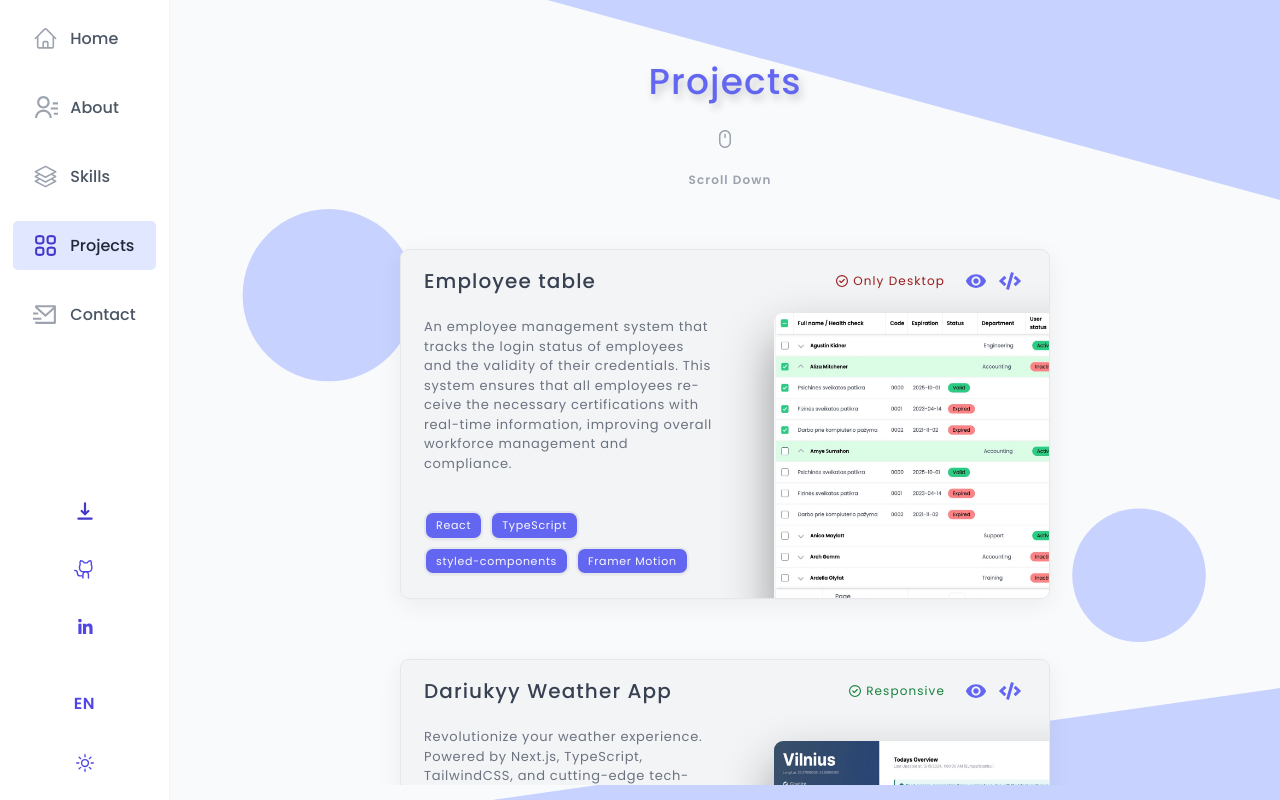
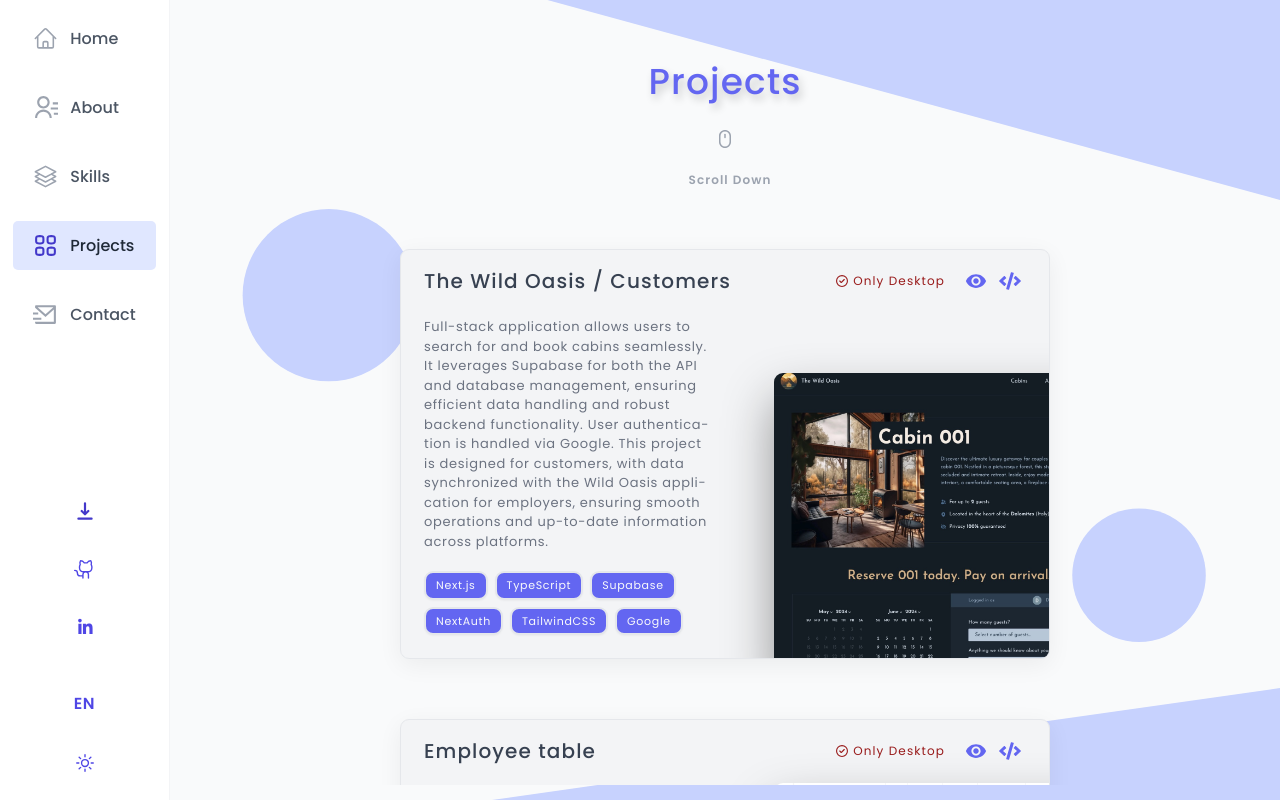
Before and after one commit to dariukyy/dariukyy-portfolio, a React (Vite) app: page /projects in a window 1280 px wide. Built offline with nearby package versions, Linux system fonts and the light colour scheme; no server answers.

Commit message:
added one more project, and fix home section description

```diff
--- a/src/data/projects.ts
+++ b/src/data/projects.ts
@@ -7,6 +7,7 @@ import NetflixImg from "/images/netflix-copy.jpeg";
 import NatoursImg from "/images/natours-app.jpeg";
 import TheWildOasisImg from "/images/the-wild-oasis-app.jpeg";
 import FastReactPizzaImg from "/images/fast-react-pizza-app.jpeg";
+import TheWildOasisCostumersImg from "/images/the-wild-oasis-costumers.jpeg";
 import WorldWiseImg from "/images/world-wise-app.jpeg";
 import WeatherImg from "/images/weather-app.jpeg";
 import reactTableProjectImage from "/images/react-table.jpeg";
@@ -28,6 +29,26 @@ export type Project = {
 type PronectsDataProps = Project[];
 
 export const projectsData: PronectsDataProps = [
+  {
+    id: 0,
+    title: "The Wild Oasis / Customers",
+    alt: "The Wild Oasis / Customers Website ScreenShoot",
+    description:
+      "This full-stack application allows users to search for and book cabins seamlessly. It leverages Supabase for both the API and database management, ensuring efficient data handling and robust backend functionality. User authentication is handled via Google, providing a secure and convenient login experience. This project is designed for customers, with data synchronized with the Wild Oasis application for employers, ensuring smooth operations and up-to-date information across platforms. The intuitive interface and reliable infrastructure make it easy for users to find and reserve their perfect getaway.",
+    tags: [
+      "Next.js",
+      "TypeScript",
+      "Supabase",
+      "NextAuth",
+      "TailwindCSS",
+      "Google",
+    ],
+    image: TheWildOasisCostumersImg,
+    livePreview: "https://dariukyy-the-wild-oasis-website-costumers.vercel.app",
+    codePreview: "https://github.com/dariukyy/the-wild-oasis-website",
+    responsive: { isResponsive: false, responsiveText: "Only Desktop" },
+  },
+
   {
     id: 1,
     title: "Employee table",
--- a/src/data/skills.ts
+++ b/src/data/skills.ts
@@ -11,17 +11,14 @@ import { GrGraphQl } from "react-icons/gr";
 import { IoLogoJavascript } from "react-icons/io";
 import { RiSupabaseFill } from "react-icons/ri";
 import {
-  SiApollographql,
   SiCssmodules,
   SiFirebase,
   SiNextdotjs,
-
   SiReactquery,
   SiReactrouter,
   SiRedux,
   SiStyledcomponents,
   SiTailwindcss,
-
   SiTypescript,
 } from "react-icons/si";
 import { TbBrandFramerMotion } from "react-icons/tb";
@@ -53,11 +50,6 @@ export const skills: SkillsProps = [
   { skill: "React Query", icon: SiReactquery, id: 7, color: "#ff4154" },
   { skill: "React Router", icon: SiReactrouter, id: 8, color: "#ca4245" },
   { skill: "GraphQL", icon: GrGraphQl, id: 9, color: "#E10098" },
-  {
-    skill: "Apollo Client",
-    icon: SiApollographql,
-    id: 9,
-  },
   { skill: "Git", icon: FaGitAlt, id: 11, color: "#f34f29" },
   { skill: "Github", icon: FaGithub, id: 12 },
   { skill: "Firebase", icon: SiFirebase, id: 13, color: "#ffca28" },
--- a/src/i18next.ts
+++ b/src/i18next.ts
@@ -40,6 +40,12 @@ i18n.use(initReactI18next).init({
         "contact-message-input-placeholder": "Message",
         "contact-send-button": "Send Message",
         projects: {
+          0: {
+            title: "The Wild Oasis / Customers",
+            description:
+              "Full-stack application allows users to search for and book cabins seamlessly. It leverages Supabase for both the API and database management, ensuring efficient data handling and robust backend functionality. User authentication is handled via Google. This project is designed for customers, with data synchronized with the Wild Oasis application for employers, ensuring smooth operations and up-to-date information across platforms.",
+            responsiveText: "Only Desktop",
+          },
           1: {
             title: "Employee table",
             description:
@@ -129,6 +135,12 @@ i18n.use(initReactI18next).init({
         "contact-message-input-placeholder": "Žinutė",
         "contact-send-button": "Siųsti žinutę",
         projects: {
+          0: {
+            title: "The Wild Oasis / Klientai",
+            description:
+              "Full-stack projektas leidžia naudotojams ieškoti ir rezervuoti kabinas. Ji naudoja Supabase tiek API, tiek duomenų bazių valdymui, užtikrinant efektyvų duomenų tvarkymą ir patikimą backend'o dalies funkcionalumą. Naudotojų autentifikacija vykdoma per Google. Šis projektas skirtas klientams, duomenys sinchronizuojami su „Wild Oasis“ darbuotojų programėle, užtikrinant sklandų veikimą ir naujausią informaciją visose platformose.",
+            responsiveText: "Tik kompiuteriams",
+          },
           1: {
             title: "Darbuotojų lentelė",
             description:
```
Also changed, not shown: public/images/the-wild-oasis-costumers.jpeg (added).
